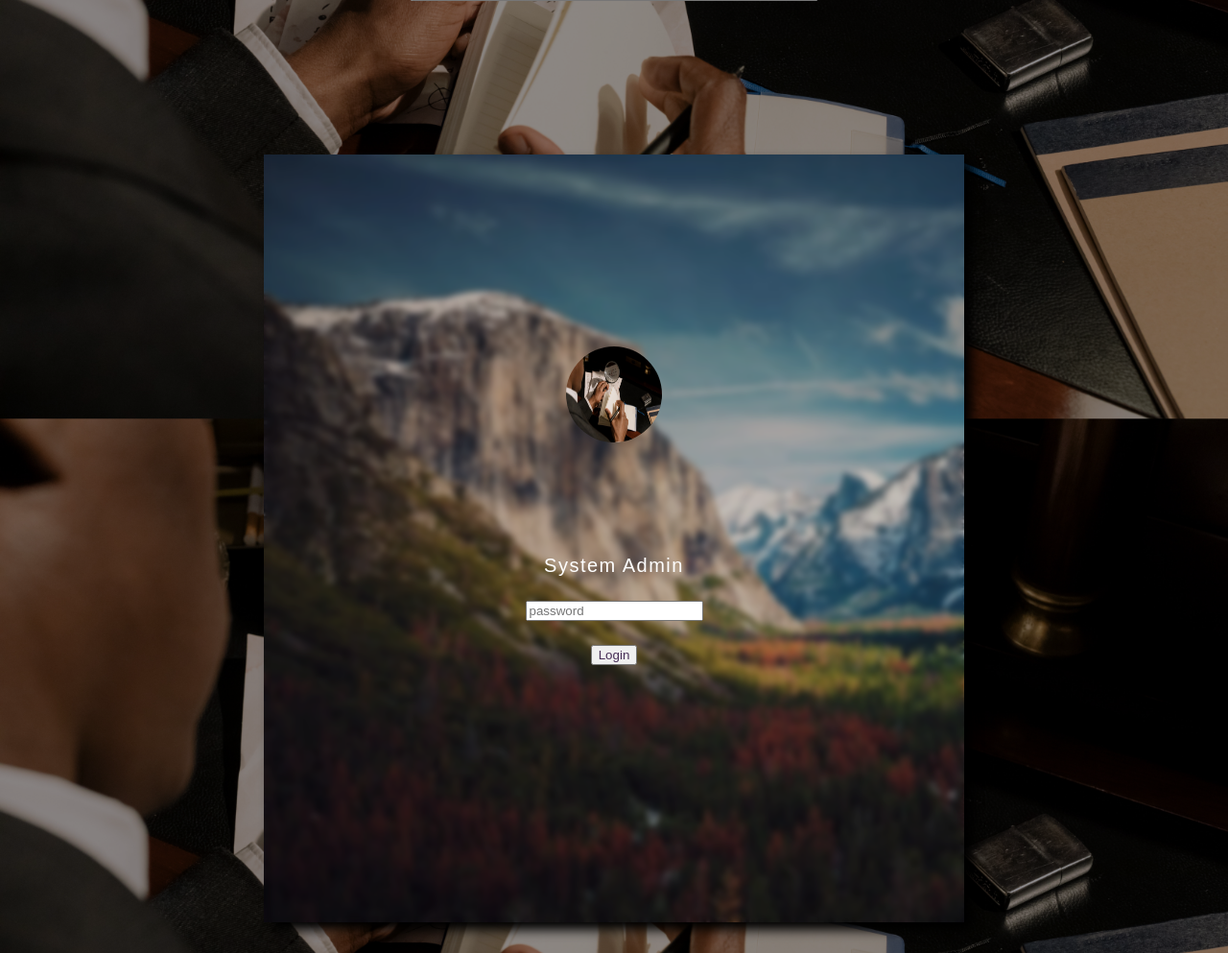
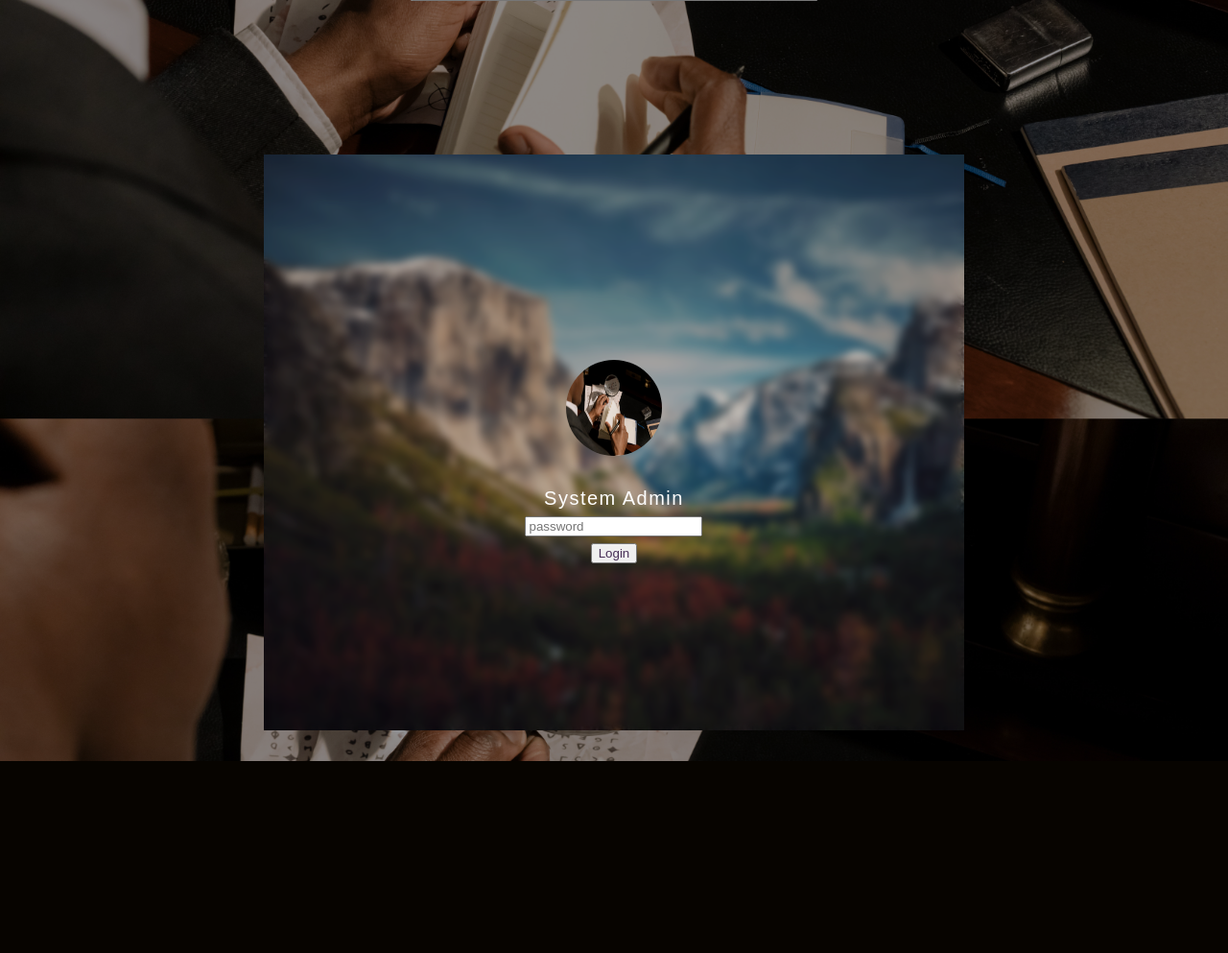
Before and after one commit to 40484357/Capture-The-Flag, a Flask app: page /laptop in a window 1280 px wide. Shown: the part 417-1410 px from the top of the page at 96% size. After the commit the page ends 1210 px from the top, so only its background shows below. Run offline with Flask 3, Linux system fonts and the light colour scheme.

Commit message:
fixed the login box CSS issue while rendering Firefox

```diff
--- a/webapp/static/styles.css
+++ b/webapp/static/styles.css
@@ -156,40 +156,48 @@ body{
 }
 .loginBox{
 
-    background-color: rgba(0,0,0,0.2);
-    backdrop-filter: blur(3px);
-    width:100%;
-    display: grid;
-    grid-template-columns:1fr 1fr 1fr;
-    grid-template-rows: 1fr 1fr 1fr 1fr 1fr 1fr 1fr 1fr;
-    gap:6%;
-    height:100%;
-    justify-items: center;
-    align-content: center;
+    background-image: url(./Windows.jpg);
+    background-size:cover;
+    display:flex;
+    margin-top: 10em;
+    margin-left: 20%;
+    margin-right: 20%;
+    height:600px;
+    width: auto;
+    justify-content: center;
+    align-items: center;
+
 
 }
 .blur{
-    background: url(./Windows.jpg);
-    background-size: cover;
 
-    background-blend-mode: multiply;
 
-    margin-top: 10em;
-    margin-left: 20%;
-    margin-right: 20%;
+    background-color: rgba(0,0,0,0.2);
     height:100%;
-    width: 100%;
-    width: auto;
+    width:100%;
+    display: grid;
+    gap:6%;
+    grid-template-areas:
+    '. . .'
+    '. . .'
+    '. pic .'
+    '. screen .'
+    '. screen .'
+    '. screen .'
+    '. flash .';
+    justify-items: center;
+    align-content: center;
+    backdrop-filter:blur(4px);
 
-    filter:drop-shadow(8px 8px 6px black);
+
+
 }
 
 .adminPic{
     height:100px;
     width:100px;
     border-radius: 50%;
-    grid-column: 2;
-    grid-row: 3;
+    grid-area: pic;
 
 }
 .adminLabel{
@@ -205,8 +213,7 @@ body{
 grid-area: answer;
 }
 .flashes{
-    grid-column: 2;
-    grid-row:7;
+    grid-area: flash;
     color: #FFFFFF;
 }
 .flahses, .message{
@@ -220,8 +227,7 @@ grid-area: answer;
     font-size: 16px;
 }
 .laptopScreen{
-    grid-column: 2;
-    grid-row:4/7;
+    grid-area:screen;
     gap:10%;
     display: grid;
     grid-template-areas:
@@ -233,6 +239,7 @@ grid-area: answer;
     justify-items: center;
     align-content: center;
 }
+
 /** clock implementation **/
 
 .clockBase {
--- a/webapp/templates/laptop.html
+++ b/webapp/templates/laptop.html
@@ -32,8 +32,8 @@
 					Copy to Clipboard
 				</button>
 			</div>
-			<div class="blur">
-				<div class="loginBox">
+			<div class="loginBox">
+				<div class="blur">
 					<img
 						class="adminPic"
 						src="{{url_for('static', filename='investigation.jpg')}}"
@@ -64,6 +64,7 @@
 				</div>
 			</div>
 		</div>
+
 		<script
 			src="{{ url_for('static', filename='script.js')}}"
 			async
```
